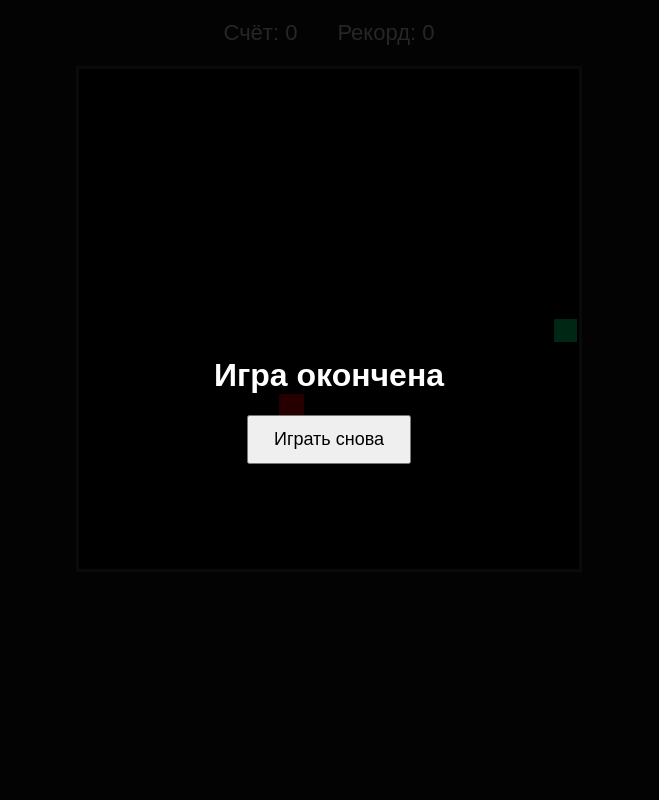
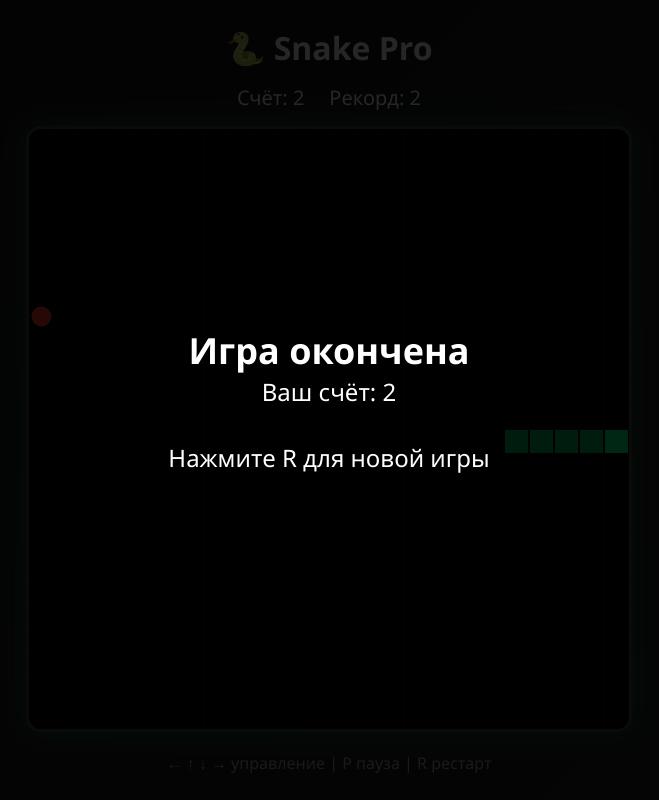
Before and after one commit to Kblv37/snake-game, a plain HTML site: page index.html in a window 1280 px wide. Shown: the whole page, without its empty margins (311-970 px from the left). Drawn offline with Linux system fonts and the light colour scheme.

Commit message:
Refactor index.html for Snake Pro game layout

```diff
--- a/index.html
+++ b/index.html
@@ -2,23 +2,333 @@
 <html lang="ru">
 <head>
 <meta charset="UTF-8">
-<title>Snake Game</title>
-<link rel="stylesheet" href="style.css">
+<meta name="viewport" content="width=device-width, initial-scale=1.0">
+<title>Snake Pro</title>
+
+<style>
+*{
+    margin:0;
+    padding:0;
+    box-sizing:border-box;
+}
+
+body{
+    background:linear-gradient(135deg,#111,#222);
+    min-height:100vh;
+    display:flex;
+    justify-content:center;
+    align-items:center;
+    font-family:Segoe UI,sans-serif;
+    color:white;
+}
+
+.container{
+    text-align:center;
+}
+
+h1{
+    margin-bottom:15px;
+}
+
+.stats{
+    display:flex;
+    justify-content:center;
+    gap:25px;
+    margin-bottom:15px;
+    font-size:20px;
+}
+
+canvas{
+    background:#000;
+    border:3px solid #444;
+    border-radius:15px;
+    box-shadow:0 0 30px rgba(0,255,100,.3);
+}
+
+.controls{
+    margin-top:15px;
+    color:#aaa;
+}
+
+.overlay{
+    position:absolute;
+    inset:0;
+    display:none;
+    justify-content:center;
+    align-items:center;
+    flex-direction:column;
+    background:rgba(0,0,0,.85);
+    color:white;
+    font-size:24px;
+}
+</style>
 </head>
 <body>
 
-<div class="stats">
-  <span>Счёт: <span id="score">0</span></span>
-  <span>Рекорд: <span id="best">0</span></span>
+<div class="container">
+    <h1>🐍 Snake Pro</h1>
+
+    <div class="stats">
+        <div>Счёт: <span id="score">0</span></div>
+        <div>Рекорд: <span id="best">0</span></div>
+    </div>
+
+    <canvas id="game" width="600" height="600"></canvas>
+
+    <div class="controls">
+        ← ↑ ↓ → управление |
+        P пауза |
+        R рестарт
+    </div>
 </div>
 
-<canvas id="game" width="500" height="500"></canvas>
-
-<div id="gameOver" class="hidden">
-  <h1>Игра окончена</h1>
-  <button onclick="restart()">Играть снова</button>
+<div id="overlay" class="overlay">
+    <h2>Игра окончена</h2>
+    <p id="finalScore"></p>
+    <br>
+    <p>Нажмите R для новой игры</p>
 </div>
 
-<script src="script.js"></script>
+<script>
+const canvas = document.getElementById("game");
+const ctx = canvas.getContext("2d");
+
+const scoreEl = document.getElementById("score");
+const bestEl = document.getElementById("best");
+const overlay = document.getElementById("overlay");
+const finalScore = document.getElementById("finalScore");
+
+const CELL = 25;
+const COUNT = canvas.width / CELL;
+
+let snake;
+let food;
+let dx;
+let dy;
+let score;
+let paused;
+let gameOverState;
+
+bestEl.textContent =
+localStorage.getItem("snake_best") || 0;
+
+function randomFood(){
+
+    let pos;
+
+    do{
+        pos = {
+            x: Math.floor(Math.random()*COUNT),
+            y: Math.floor(Math.random()*COUNT)
+        };
+    }
+    while(
+        snake.some(
+            s => s.x === pos.x && s.y === pos.y
+        )
+    );
+
+    return pos;
+}
+
+function start(){
+
+    snake = [
+        {x:12,y:12},
+        {x:11,y:12},
+        {x:10,y:12}
+    ];
+
+    dx = 1;
+    dy = 0;
+
+    score = 0;
+    paused = false;
+    gameOverState = false;
+
+    food = randomFood();
+
+    scoreEl.textContent = 0;
+    overlay.style.display = "none";
+}
+
+function drawGrid(){
+
+    ctx.strokeStyle = "#111";
+
+    for(let i=0;i<=COUNT;i++){
+
+        ctx.beginPath();
+        ctx.moveTo(i*CELL,0);
+        ctx.lineTo(i*CELL,canvas.height);
+        ctx.stroke();
+
+        ctx.beginPath();
+        ctx.moveTo(0,i*CELL);
+        ctx.lineTo(canvas.width,i*CELL);
+        ctx.stroke();
+    }
+}
+
+function draw(){
+
+    ctx.clearRect(
+        0,
+        0,
+        canvas.width,
+        canvas.height
+    );
+
+    drawGrid();
+
+    ctx.fillStyle = "#ff3b30";
+    ctx.beginPath();
+    ctx.arc(
+        food.x*CELL+CELL/2,
+        food.y*CELL+CELL/2,
+        CELL/2.5,
+        0,
+        Math.PI*2
+    );
+    ctx.fill();
+
+    snake.forEach((part,index)=>{
+
+        ctx.fillStyle =
+            index===0
+            ? "#00ff88"
+            : "#00bb66";
+
+        ctx.fillRect(
+            part.x*CELL+1,
+            part.y*CELL+1,
+            CELL-2,
+            CELL-2
+        );
+    });
+}
+
+function update(){
+
+    if(paused || gameOverState) return;
+
+    const head = {
+        x: snake[0].x + dx,
+        y: snake[0].y + dy
+    };
+
+    if(
+        head.x < 0 ||
+        head.y < 0 ||
+        head.x >= COUNT ||
+        head.y >= COUNT
+    ){
+        return gameOver();
+    }
+
+    const eating =
+        head.x === food.x &&
+        head.y === food.y;
+
+    if(!eating){
+        snake.pop();
+    }
+
+    if(
+        snake.some(
+            p => p.x===head.x &&
+                 p.y===head.y
+        )
+    ){
+        return gameOver();
+    }
+
+    snake.unshift(head);
+
+    if(eating){
+
+        score++;
+
+        scoreEl.textContent = score;
+
+        let best =
+        Number(
+            localStorage.getItem(
+                "snake_best"
+            )
+        ) || 0;
+
+        if(score > best){
+
+            best = score;
+
+            localStorage.setItem(
+                "snake_best",
+                best
+            );
+
+            bestEl.textContent = best;
+        }
+
+        food = randomFood();
+    }
+
+    draw();
+}
+
+function gameOver(){
+
+    gameOverState = true;
+
+    finalScore.textContent =
+    "Ваш счёт: " + score;
+
+    overlay.style.display = "flex";
+}
+
+document.addEventListener(
+    "keydown",
+    e=>{
+
+        if(e.key==="ArrowUp" && dy!==1){
+            dx=0;
+            dy=-1;
+        }
+
+        if(e.key==="ArrowDown" && dy!==-1){
+            dx=0;
+            dy=1;
+        }
+
+        if(e.key==="ArrowLeft" && dx!==1){
+            dx=-1;
+            dy=0;
+        }
+
+        if(e.key==="ArrowRight" && dx!==-1){
+            dx=1;
+            dy=0;
+        }
+
+        if(
+            e.key.toLowerCase()==="p"
+        ){
+            paused = !paused;
+        }
+
+        if(
+            e.key.toLowerCase()==="r"
+        ){
+            start();
+        }
+    }
+);
+
+start();
+draw();
+
+setInterval(update,100);
+</script>
+
 </body>
 </html>
```
